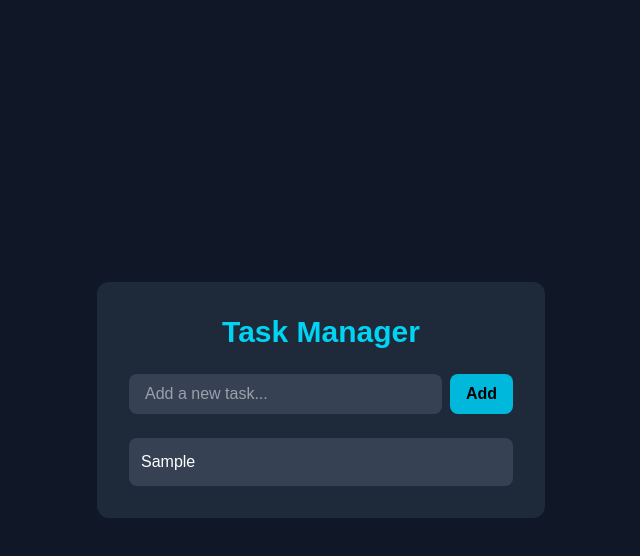
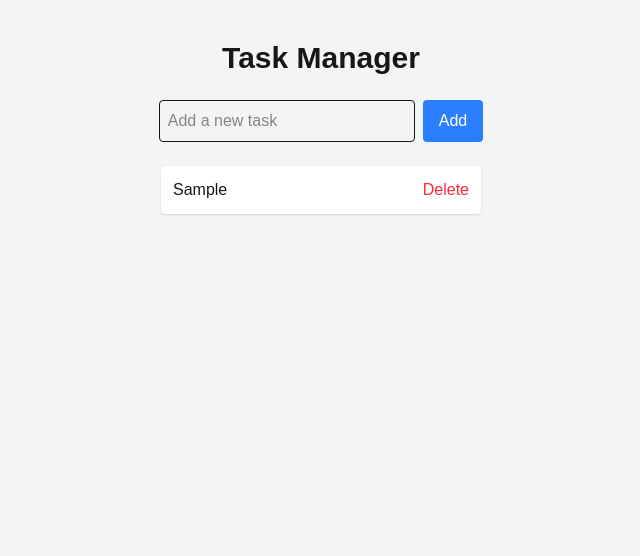
Before and after one commit to gowrims2006/task-manager, a Next.js app: page / in a window 1280 px wide. Both pictures are taken after typing "Sample" into the empty fields and a click on the button "Add". Shown: the top 556 px of the page, without its empty margins (319-959 px from the left). Built offline with nearby package versions, Linux system fonts and the light colour scheme.

Commit message:
Add delete and save

```diff
--- a/app/page.tsx
+++ b/app/page.tsx
@@ -1,52 +1,56 @@
 "use client";
-import { useState } from "react";
-
-type Task = {
-  text: string;
-  done: boolean;
-}
+import { useState, useEffect } from "react";
 
 export default function Home() {
-  const [tasks, setTasks] = useState<Task[]>([]);
-  const [input, setInput] = useState("");
+  const [task, setTask] = useState("");
+  const [tasks, setTasks] = useState<string[]>([]);
+
+  // Load tasks from browser
+  useEffect(() => {
+    const saved = localStorage.getItem("tasks");
+    if (saved) setTasks(JSON.parse(saved));
+  }, []);
+
+  // Save tasks to browser
+  useEffect(() => {
+    localStorage.setItem("tasks", JSON.stringify(tasks));
+  }, [tasks]);
 
   const addTask = () => {
-    if (input.trim() === "") return;
-    setTasks([...tasks, { text: input, done: false }]);
-    setInput("");
-  }
+    if (task.trim() === "") return;
+    setTasks([...tasks, task]);
+    setTask("");
+  };
 
-  const toggleTask = (index: number) => {
-    const newTasks = [...tasks];
-    newTasks[index].done = !newTasks[index].done;
-    setTasks(newTasks);
-  }
+  const deleteTask = (index: number) => {
+    setTasks(tasks.filter((_, i) => i !== index));
+  };
 
   return (
-    <main className="min-h-screen bg-gray-900 flex items-center justify-center p-4">
-      <div className="bg-gray-800 w-full max-w-md p-8 rounded-xl">
-        <h1 className="text-3xl font-bold text-cyan-400 mb-6 text-center">Task Manager</h1>
-        <div className="flex gap-2 mb-6">
-          <input
-            value={input}
-            onChange={(e) => setInput(e.target.value)}
-            className="flex-1 bg-gray-700 text-white px-4 py-2 rounded-lg outline-none"
-            placeholder="Add a new task..."
-          />
-          <button onClick={addTask} className="bg-cyan-500 px-4 py-2 rounded-lg font-bold text-black">Add</button>
-        </div>
-        <div className="space-y-2">
-          {tasks.map((task, index) => (
-            <div
-              key={index}
-              onClick={() => toggleTask(index)}
-              className={`p-3 rounded-lg cursor-pointer ${task.done ? 'bg-gray-700 line-through text-gray-500' : 'bg-gray-700 text-white'}`}
-            >
-              {task.text}
-            </div>
-          ))}
-        </div>
+    <main className="flex min-h-screen flex-col items-center p-10 bg-gray-100">
+      <h1 className="text-3xl font-bold mb-6">Task Manager</h1>
+
+      <div className="flex gap-2 mb-6">
+        <input
+          type="text"
+          value={task}
+          onChange={(e) => setTask(e.target.value)}
+          placeholder="Add a new task"
+          className="border p-2 rounded w-64"
+        />
+        <button onClick={addTask} className="bg-blue-500 text-white px-4 py-2 rounded">
+          Add
+        </button>
       </div>
+
+      <ul className="w-80">
+        {tasks.map((t, index) => (
+          <li key={index} className="bg-white p-3 mb-2 rounded shadow flex justify-between">
+            {t}
+            <button onClick={() => deleteTask(index)} className="text-red-500">Delete</button>
+          </li>
+        ))}
+      </ul>
     </main>
   );
 }
```
